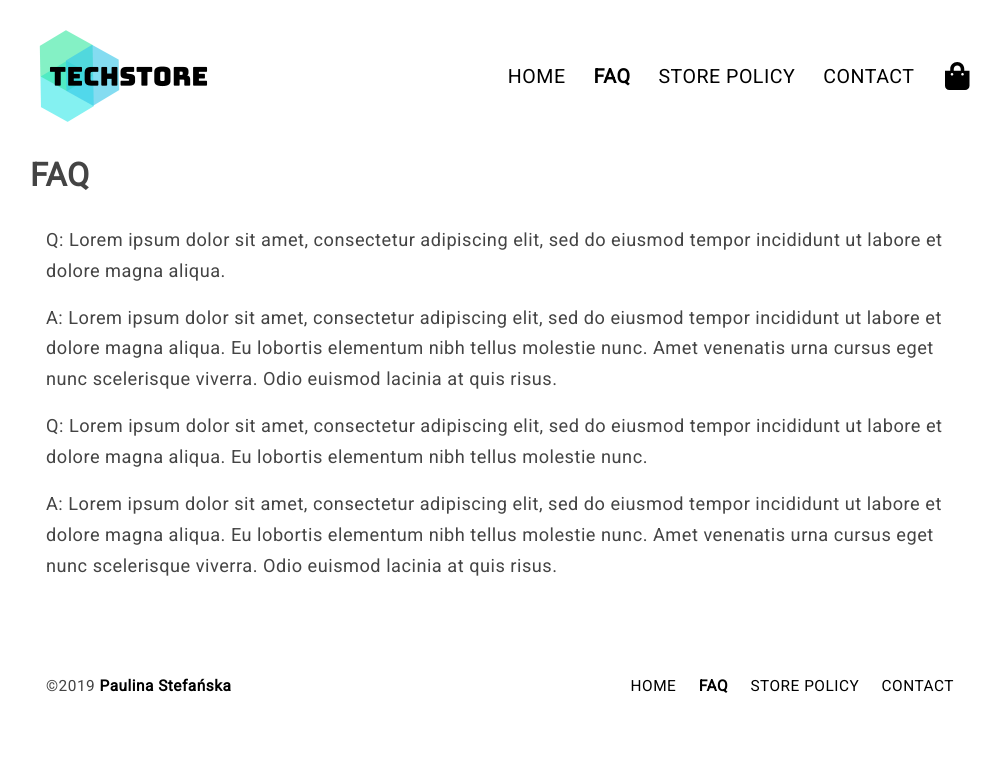
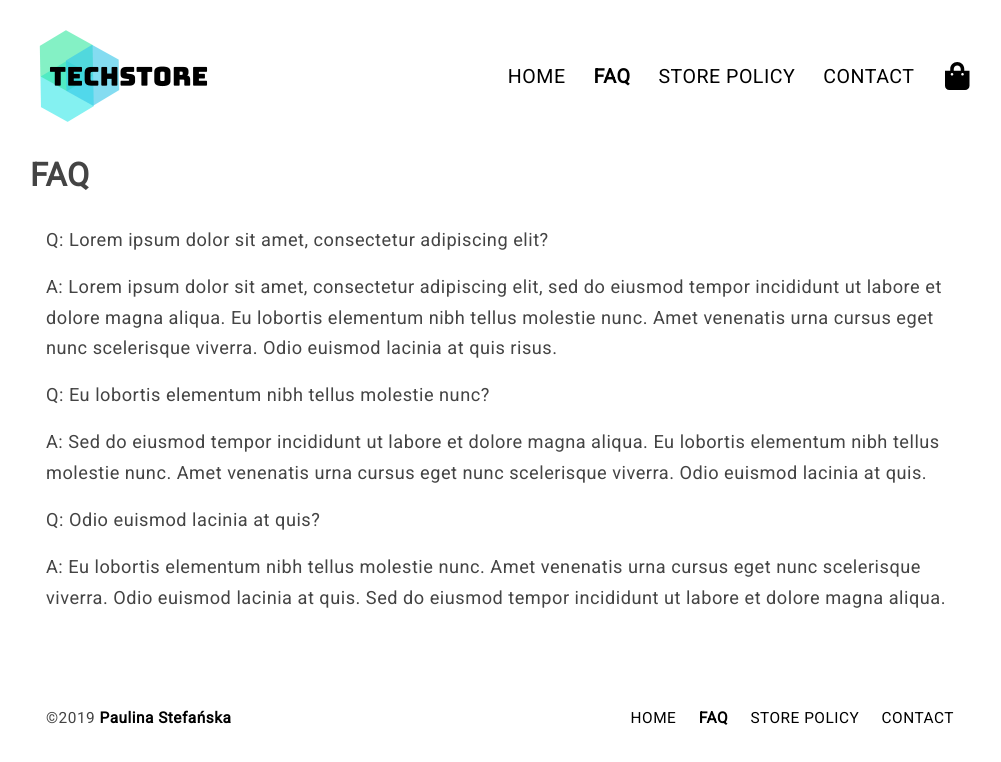
Before and after one commit to paulinastefanska/OnlineShop-FinalProject, a React (Create React App) app in the folder client/: page /faq in a window 1280 px wide. Shown: the top 762 px of the page, without its empty margins (140-1141 px from the left). Built offline with nearby package versions, Linux system fonts and the light colour scheme.

Commit message:
Edit faq page

```diff
--- a/client/src/components/pages/Faq/FaqPage.js
+++ b/client/src/components/pages/Faq/FaqPage.js
@@ -9,22 +9,24 @@ const FaqPage = () => (
 <Container>
 		<PageTitle>FAQ</PageTitle>
 		<div className="storepolicy-wrapper">
-			<p>Q: Lorem ipsum dolor sit amet, consectetur adipiscing elit, sed do
-				eiusmod tempor incididunt ut labore et dolore magna aliqua.
-			</p>
-			<p>A: Lorem ipsum dolor sit amet, consectetur adipiscing elit, sed do
+			<p>Q: Lorem ipsum dolor sit amet, consectetur adipiscing elit?</p>
+			<p>
+				A: Lorem ipsum dolor sit amet, consectetur adipiscing elit, sed do
 				eiusmod tempor incididunt ut labore et dolore magna aliqua. Eu
 				lobortis elementum nibh tellus molestie nunc. Amet venenatis urna cursus
 				eget nunc scelerisque viverra. Odio euismod lacinia at quis risus.
 			</p>
-			<p>Q: Lorem ipsum dolor sit amet, consectetur adipiscing elit, sed do
-				eiusmod tempor incididunt ut labore et dolore magna aliqua. Eu
-				lobortis elementum nibh tellus molestie nunc.
+			<p>Q: Eu lobortis elementum nibh tellus molestie nunc?</p>
+			<p>
+				A: Sed do eiusmod tempor incididunt ut labore et dolore magna aliqua. Eu
+				lobortis elementum nibh tellus molestie nunc. Amet venenatis urna cursus
+				eget nunc scelerisque viverra. Odio euismod lacinia at quis.
 			</p>
-			<p>A: Lorem ipsum dolor sit amet, consectetur adipiscing elit, sed do
-				eiusmod tempor incididunt ut labore et dolore magna aliqua. Eu
-				lobortis elementum nibh tellus molestie nunc. Amet venenatis urna cursus
-				eget nunc scelerisque viverra. Odio euismod lacinia at quis risus.
+			<p>Q: Odio euismod lacinia at quis?</p>
+			<p>
+				A: Eu lobortis elementum nibh tellus molestie nunc. Amet venenatis urna cursus
+				eget nunc scelerisque viverra. Odio euismod lacinia at quis. Sed do eiusmod
+				tempor incididunt ut labore et dolore magna aliqua.
 			</p>
 		</div>
 	</Container>
```
